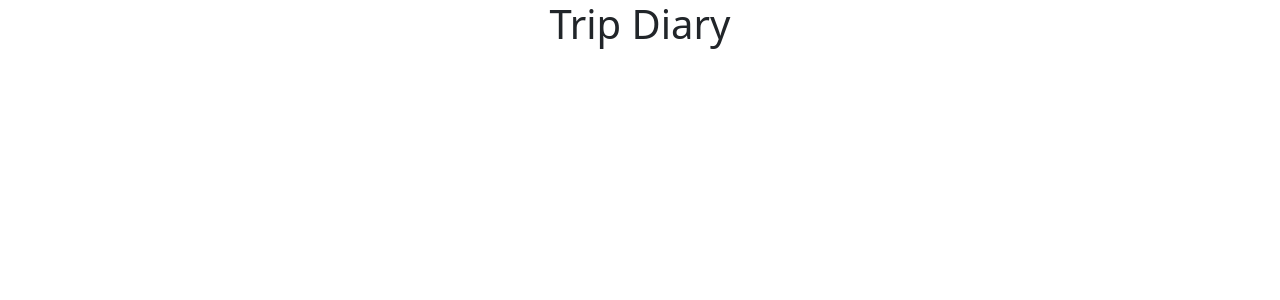
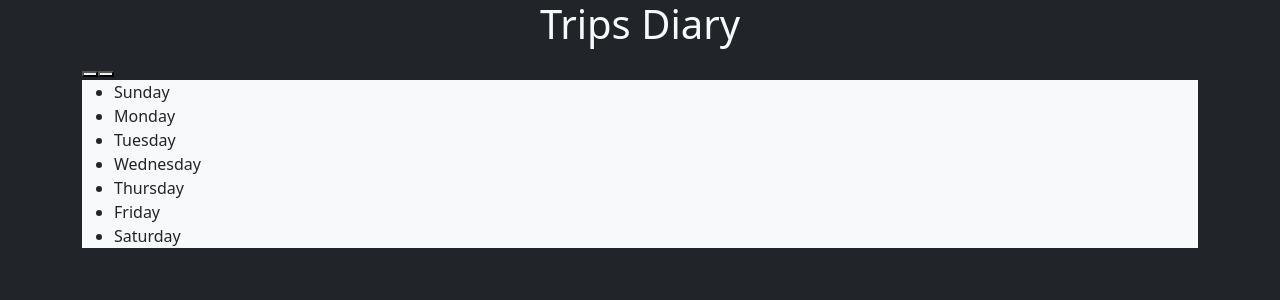
Before and after one commit to federicomanni97/travel-app, a Vue app: page / in a window 1280 px wide. Shown: the top 300 px of the page. Built offline with nearby package versions, Linux system fonts and the light colour scheme.

Commit message:
calendar setup

```diff
--- a/index.html
+++ b/index.html
@@ -6,7 +6,7 @@
     <meta name="viewport" content="width=device-width, initial-scale=1.0">
     <title>Vite App</title>
   </head>
-  <body>
+  <body class="bg-dark">
     <div id="app"></div>
     <script type="module" src="/src/main.js"></script>
   </body>
--- a/src/App.vue
+++ b/src/App.vue
@@ -4,8 +4,29 @@
 <template>
   <header>
     <div class="container">
-      <h1 class="text-center">Trip Diary</h1>
-      <div></div>
+      <h1 class="text-center text-light">Trips Diary</h1>
+      <div class="calendar">
+        <header>
+          <h3></h3>
+          <nav>
+            <button id="previous"></button>
+            <button id="next"></button>
+          </nav>
+        </header>
+        <section class="bg-light">
+          <ul class="days">
+            <li>Sunday</li>
+            <li>Monday</li>
+            <li>Tuesday</li>
+            <li>Wednesday</li>
+            <li>Thursday</li>
+            <li>Friday</li>
+            <li>Saturday</li>
+          </ul>
+          <ul class="dates"></ul>
+        </section>
+
+      </div>
     </div>
   </header>
 
```
